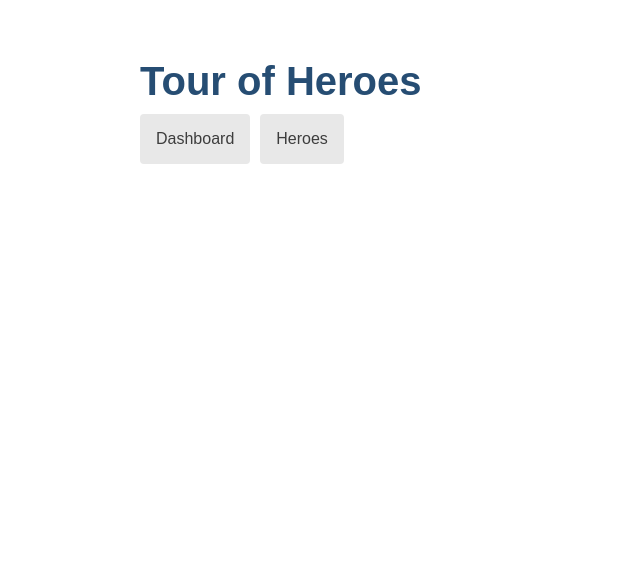
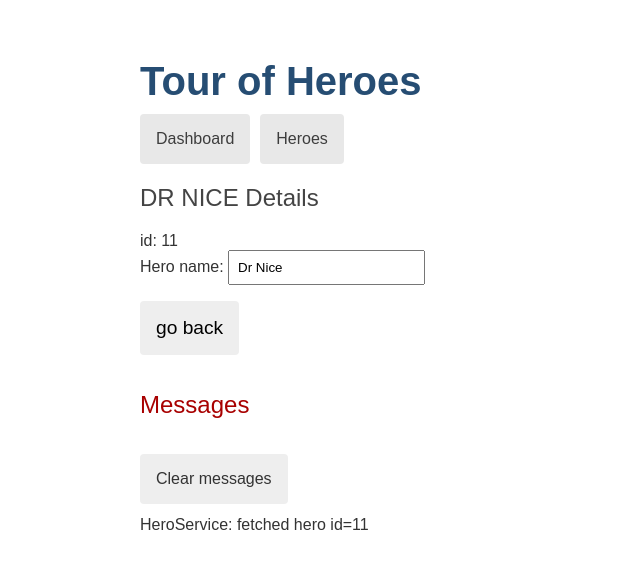
Before and after one commit to Alexander-Sailer/ANG_TOH, an Angular app: page /detail/11 in a window 1280 px wide. Shown: the top 568 px of the page, without its empty margins (0-640 px from the left). Built offline with nearby package versions, Linux system fonts and the light colour scheme.

Commit message:
Back Button implemented

```diff
--- a/src/app/hero-detail/hero-detail.component.html
+++ b/src/app/hero-detail/hero-detail.component.html
@@ -5,4 +5,5 @@
     <label for="hero-name">Hero name: </label>
     <input id="hero-name" [(ngModel)]="hero.name" placeholder="name"/>
   </div>
+  <button (click)="goBack()">go back</button>
 </div>
--- a/src/app/hero-detail/hero-detail.component.ts
+++ b/src/app/hero-detail/hero-detail.component.ts
@@ -19,7 +19,17 @@ export class HeroDetailComponent implements OnInit {
     private location: Location
   ) {}
 
-  ngOnInit() {
+  ngOnInit(): void {
+    this.getHero();
   }
 
+  getHero(): void {
+    const id = Number(this.route.snapshot.paramMap.get('id'));
+    this.heroService.getHero(id)
+      .subscribe(hero => this.hero = hero);
+  }
+
+  goBack(): void {
+    this.location.back();
+  }
 }
--- a/src/app/hero.service.ts
+++ b/src/app/hero.service.ts
@@ -18,4 +18,11 @@ export class HeroService {
     this.messageService.add('HeroService: fetched heroes');
     return heroes;
   }
+  getHero(id: number): Observable<Hero> {
+    // For now, assume that a hero with the specified `id` always exists.
+    // Error handling will be added in the next step of the tutorial.
+    const hero = HEROES.find(h => h.id === id)!;
+    this.messageService.add(`HeroService: fetched hero id=${id}`);
+    return of(hero);
+  }
 }
```
Also changed, not shown: 00-Tutorial Stand.txt.
